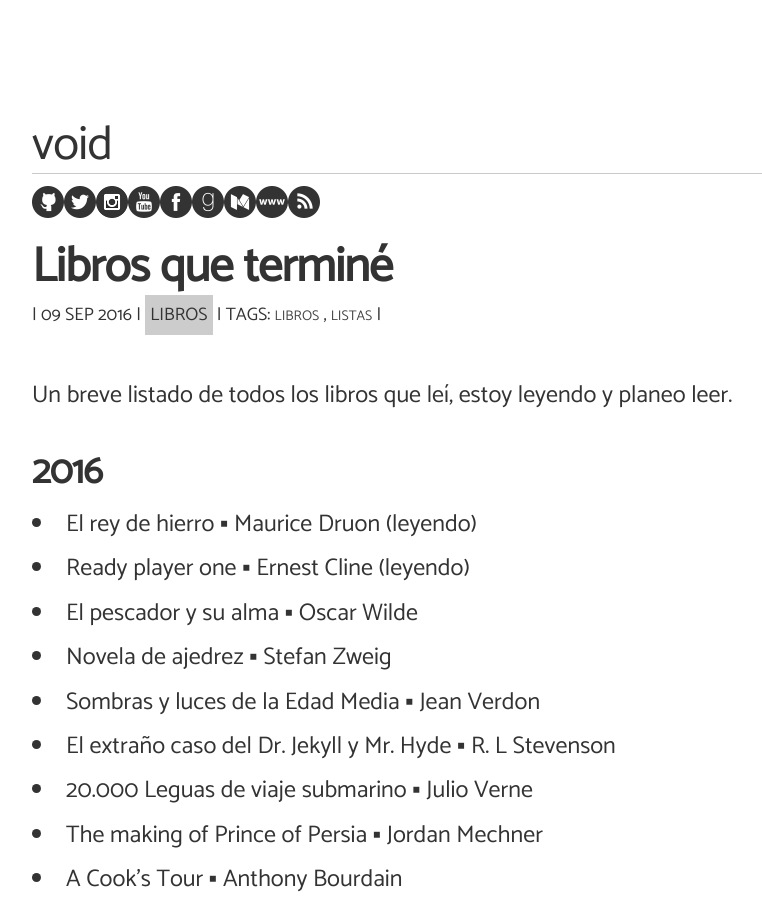
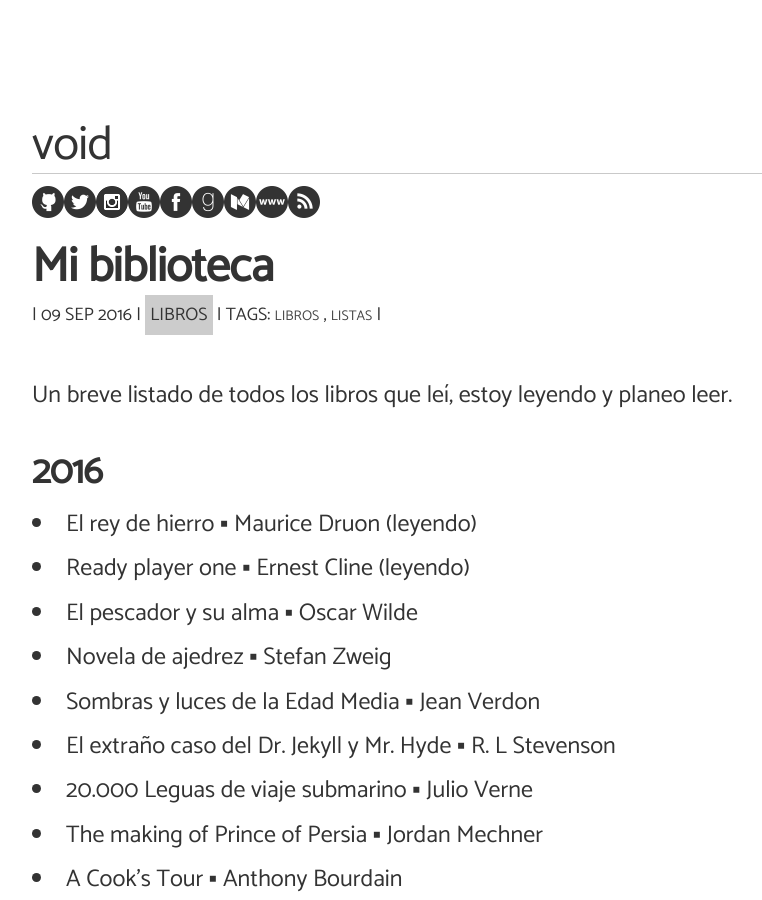
Before and after one commit to angelsimon/angelsimon.github.io, a Jekyll site: the page built from _posts/2016-09-09-mi-biblioteca.md, in a window 1280 px wide and 900 px high. Shown: the whole window, without its empty margins (32-794 px from the left). Built offline with Jekyll 4.4.1, drawn with Linux system fonts in a browser that asks for light colours; nearby versions of some CDN libraries; comment, search, counter and statistics services are not loaded.

Commit message:
Update and rename 2016-09-09-libros-que-termine.md to 2016-09-09-mi-biblioteca.md

```diff
--- a/_posts/2016-09-09-libros-que-termine.md
+++ b/_posts/2016-09-09-mi-biblioteca.md
@@ -1,6 +1,6 @@
 ---
 layout: post
-title: Libros que terminé
+title: Mi biblioteca
 category: Libros
 tags: ["libros", "listas"]
 description: Un breve listado de todos los libros que leí, estoy leyendo y planeo leer.
```
